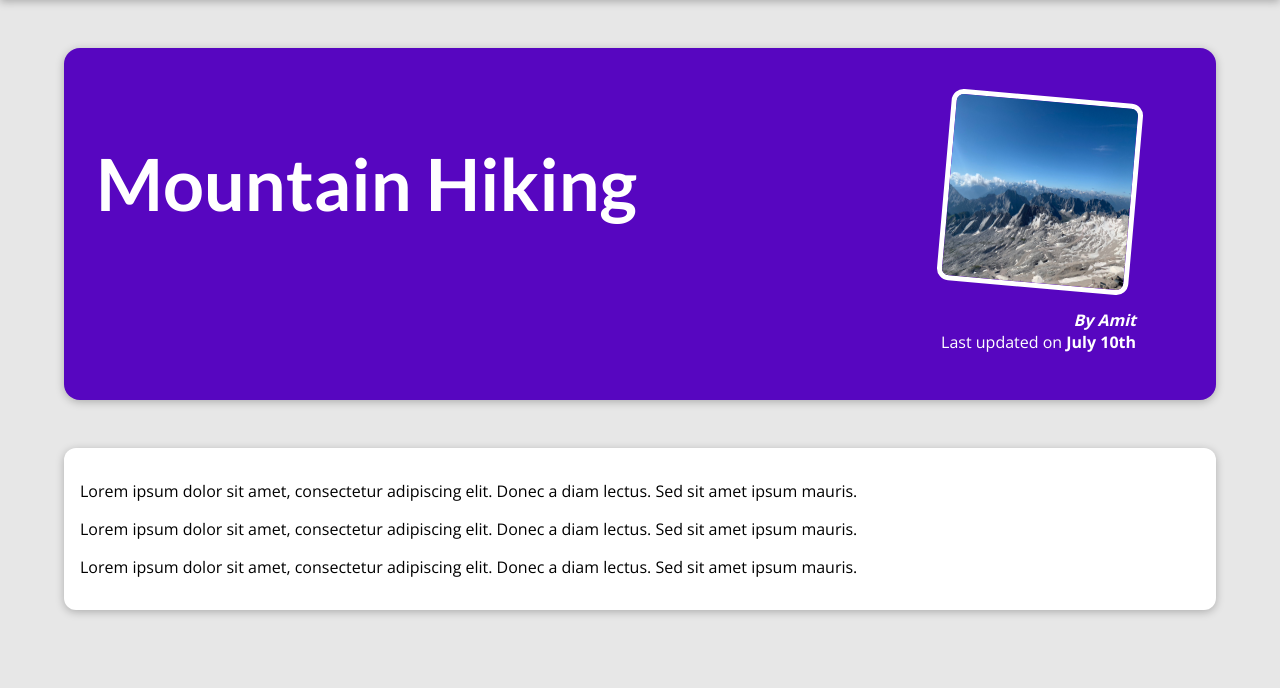
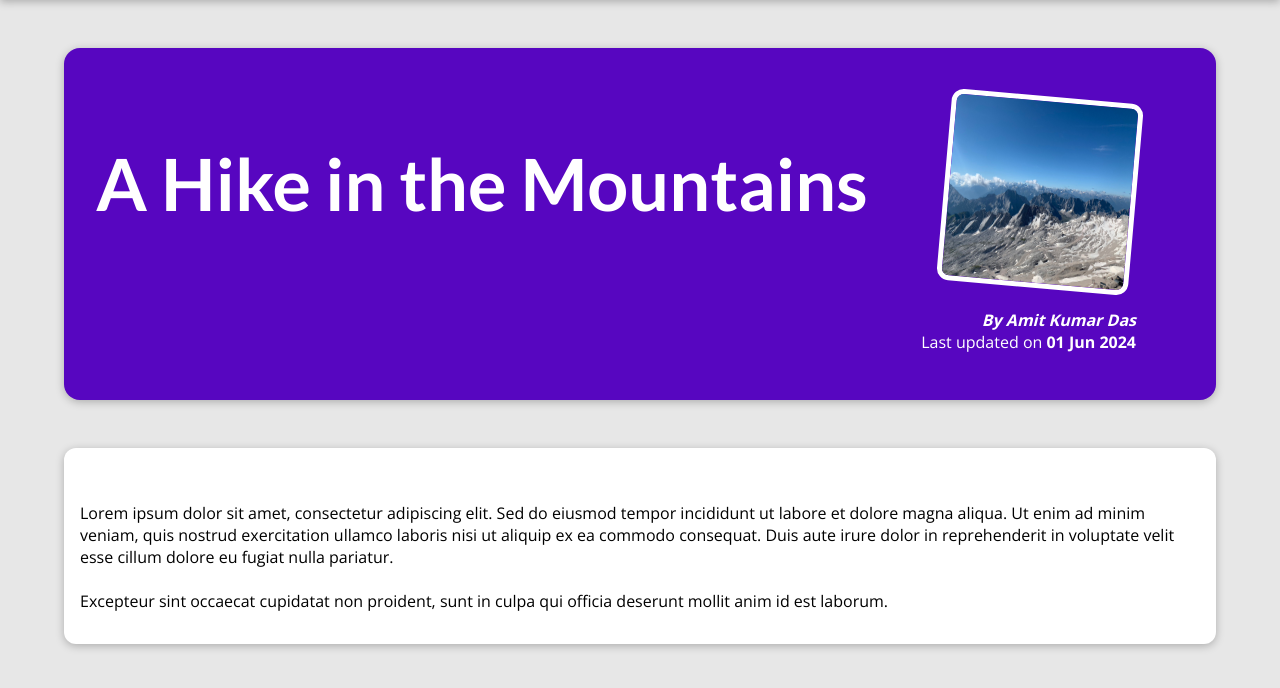
Before and after one commit to amit-inverse/django_my_site, a Django app: page /posts/hike-in-the-mountains in a window 1280 px wide. Shown: the part 80-768 px from the top of the page. Run offline with Django 5.2, Linux system fonts and the light colour scheme.

Commit message:
Adding a single post page

```diff
--- a/blog/templates/blog/post-detail.html
+++ b/blog/templates/blog/post-detail.html
@@ -2,7 +2,7 @@
 {% load static %}
 
 {% block title %}
-    Mountain Hiking
+    {{ post.title}}
 {% endblock %}
 
 {% block css_files %}
@@ -11,20 +11,18 @@
 
 {% block content %}
     <section id="summary">
-        <h2>Mountain Hiking</h2>
+        <h2>{{ post.title }}</h2>
 
         <article>
-            <img src="{% static "blog/images/mountains.jpg" %}" alt="Mountain Hiking" height="200" width="300"/>
-            <address>By Amit</address>
+            <img src="{% static "blog/images/"|add:post.image %}" alt="{{ post.title }}" height="200" width="300"/>
+            <address>By {{ post.author }}</address>
             <div>
-                Last updated on <time>July 10th</time>
+                Last updated on <time>{{ post.date|date:"d M Y" }}</time>
             </div>
         </article>
     </section>
 
     <main>
-        <p>Lorem ipsum dolor sit amet, consectetur adipiscing elit. Donec a diam lectus. Sed sit amet ipsum mauris.</p>
-        <p>Lorem ipsum dolor sit amet, consectetur adipiscing elit. Donec a diam lectus. Sed sit amet ipsum mauris.</p>
-        <p>Lorem ipsum dolor sit amet, consectetur adipiscing elit. Donec a diam lectus. Sed sit amet ipsum mauris.</p>
+        <p>{{ post.content|linebreaks }}</p>
     </main>
 {% endblock %}
--- a/blog/views.py
+++ b/blog/views.py
@@ -10,7 +10,9 @@ all_posts = [
         "title": "A Hike in the Mountains",
         "excerpt": "There's nothing like a brisk hike to get the blood flowing and clear the mind. Last weekend, I decided to explore the nearby mountains and it was an unforgettable experience. The fresh air, stunning views, and the sense of accomplishment at reaching the summit made it all worthwhile.",
         "content": """
-            Lorem ipsum dolor sit amet, consectetur adipiscing elit. Sed do eiusmod tempor incididunt ut labore et dolore magna aliqua. Ut enim ad minim veniam, quis nostrud exercitation ullamco laboris nisi ut aliquip ex ea commodo consequat. Duis aute irure dolor in reprehenderit in voluptate velit esse cillum dolore eu fugiat nulla pariatur. Excepteur sint occaecat cupidatat non proident, sunt in culpa qui officia deserunt mollit anim id est laborum.
+            Lorem ipsum dolor sit amet, consectetur adipiscing elit. Sed do eiusmod tempor incididunt ut labore et dolore magna aliqua. Ut enim ad minim veniam, quis nostrud exercitation ullamco laboris nisi ut aliquip ex ea commodo consequat. Duis aute irure dolor in reprehenderit in voluptate velit esse cillum dolore eu fugiat nulla pariatur.
+
+            Excepteur sint occaecat cupidatat non proident, sunt in culpa qui officia deserunt mollit anim id est laborum.
         """
     },
     {
@@ -21,7 +23,8 @@ all_posts = [
         "title": "Programming Is Great!",
         "excerpt": "Did you ever spend hours searching that one error in your code? Yep - that's what happened to me yesterday...",
         "content": """
-            Lorem ipsum dolor sit amet, consectetur adipiscing elit. Sed do eiusmod tempor incididunt ut labore et dolore magna aliqua. Ut enim ad minim veniam, quis nostrud exercitation ullamco laboris nisi ut aliquip ex ea commodo consequat. Duis aute irure dolor in reprehenderit in voluptate velit esse cillum dolore eu fugiat nulla pariatur. Excepteur sint occaecat cupidatat non proident, sunt in culpa qui officia deserunt mollit anim id est laborum.
+            Lorem ipsum dolor sit amet, consectetur adipiscing elit. Sed do eiusmod tempor incididunt ut labore et dolore magna aliqua. Ut enim ad minim veniam, quis nostrud exercitation ullamco laboris nisi ut aliquip ex ea commodo consequat. Duis aute irure dolor in reprehenderit in voluptate velit esse cillum dolore eu fugiat nulla pariatur.
+            Excepteur sint occaecat cupidatat non proident, sunt in culpa qui officia deserunt mollit anim id est laborum.
         """
     },
     {
@@ -32,7 +35,8 @@ all_posts = [
         "title": "Nature At Its Best",
         "excerpt": "Nature is amazing! The amount of inspiration I get when walking in nature is incredible!",
         "content": """
-            Lorem ipsum dolor sit amet, consectetur adipiscing elit. Sed do eiusmod tempor incididunt ut labore et dolore magna aliqua. Ut enim ad minim veniam, quis nostrud exercitation ullamco laboris nisi ut aliquip ex ea commodo consequat. Duis aute irure dolor in reprehenderit in voluptate velit esse cillum dolore eu fugiat nulla pariatur. Excepteur sint occaecat cupidatat non proident, sunt in culpa qui officia deserunt mollit anim id est laborum.
+            Lorem ipsum dolor sit amet, consectetur adipiscing elit. Sed do eiusmod tempor incididunt ut labore et dolore magna aliqua. Ut enim ad minim veniam, quis nostrud exercitation ullamco laboris nisi ut aliquip ex ea commodo consequat. Duis aute irure dolor in reprehenderit in voluptate velit esse cillum dolore eu fugiat nulla pariatur.
+            Excepteur sint occaecat cupidatat non proident, sunt in culpa qui officia deserunt mollit anim id est laborum.
         """
     }
 ]
@@ -52,8 +56,13 @@ def starting_page(request):
 
 
 def posts(request):
-    return render(request, "blog/all-posts.html")
+    return render(request, "blog/all-posts.html", {
+        "all_posts": all_posts
+    })
 
 
 def post_detail(request, slug):
-    return render(request, "blog/post-detail.html")
+    identified_post = next(post for post in all_posts if post["slug"] == slug)
+    return render(request, "blog/post-detail.html", {
+        "post": identified_post
+    })
```
Also changed, not shown: blog/templates/blog/all-posts.html (+3 -6 lines).
